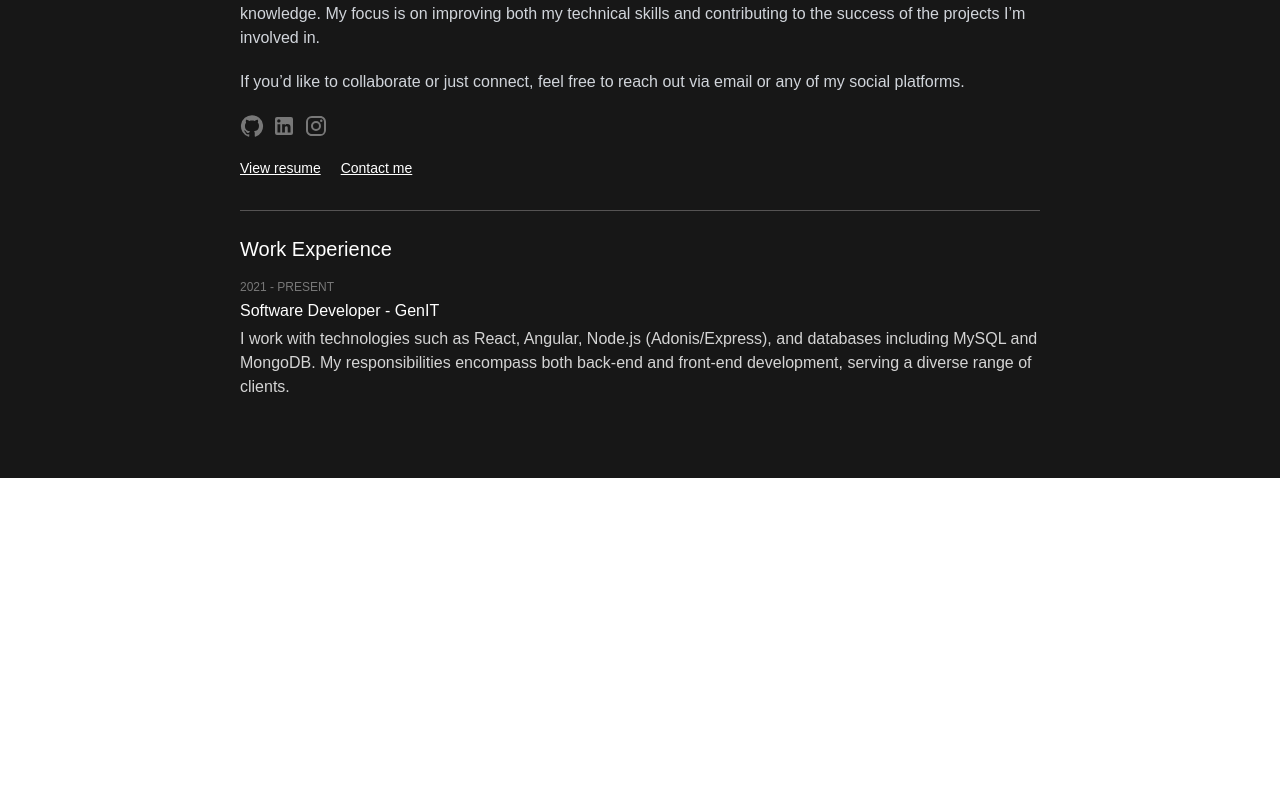
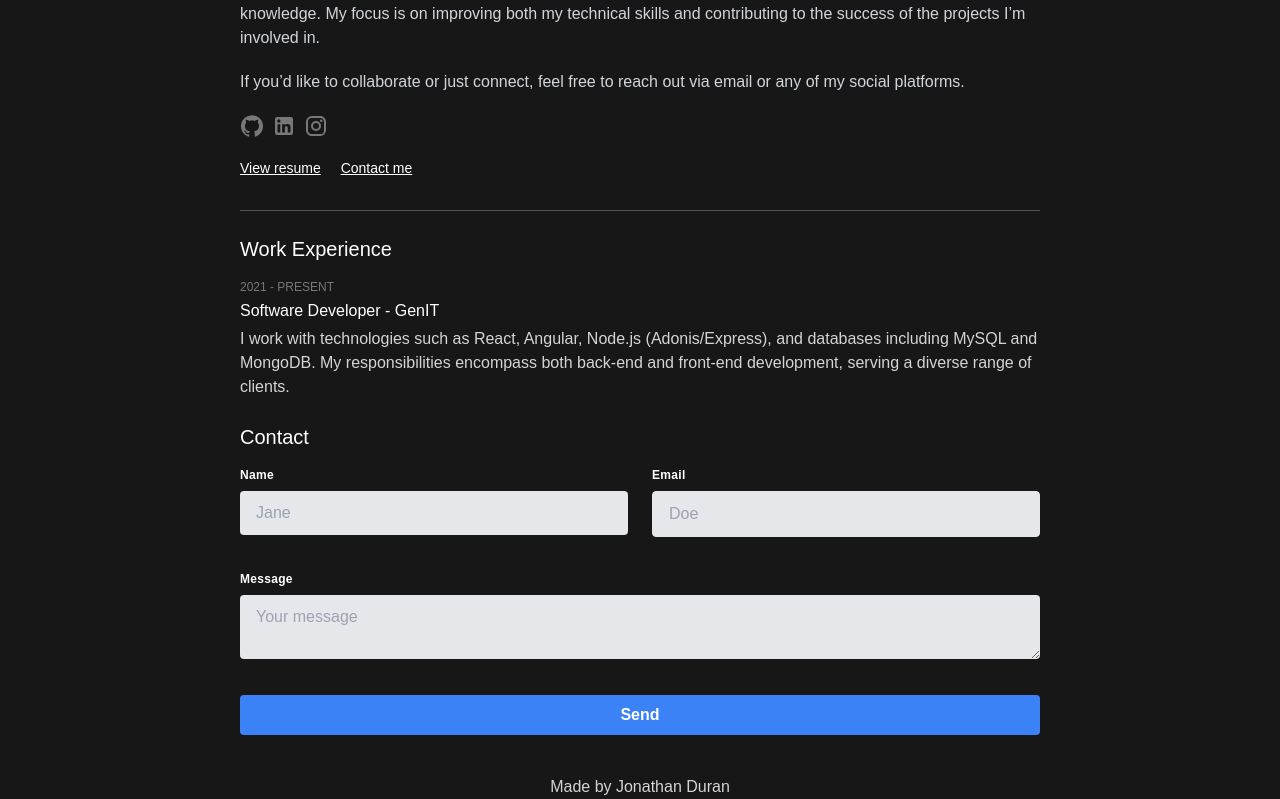
Before and after one commit to jonathanduran7/duranvanella, a Next.js app: page / in a window 1280 px wide. Shown: the part 322-1121 px from the top of the page. Before the commit the page ends 800 px from the top, so only its background shows below. Built offline with nearby package versions, Linux system fonts and the light colour scheme.

Commit message:
add contact section

```diff
--- /dev/null
+++ b/app/components/contact.tsx
@@ -0,0 +1,32 @@
+export default function Contact() {
+  return (
+    <div>
+      <p className="mt-6 text-lg dark:text-white text-black">Contact</p>
+      <div className="flex flex-wrap -mx-3 mb-6 mt-4">
+        <div className="w-full md:w-1/2 px-3 mb-6 md:mb-0">
+          <label className="block tracking-wide text-gray-700 text-xs font-bold mb-2" >
+            Name
+          </label>
+          <input className="block w-full bg-gray-200 rounded py-3 px-4 mb-3 leading-tight focus:outline-none focus:bg-white text-black" id="grid-first-name" type="text" placeholder="Jane" />
+        </div>
+        <div className="w-full md:w-1/2 px-3">
+          <label className="block tracking-wide text-gray-700 text-xs font-bold mb-2" >
+            Email
+          </label>
+          <input className="appearance-none block w-full bg-gray-200 border border-gray-200 rounded py-3 px-4 leading-tight focus:outline-none focus:bg-white focus:border-gray-500 text-black" id="grid-last-name" type="text" placeholder="Doe" />
+        </div>
+      </div>
+      <div className="flex flex-wrap -mx-3 mb-6">
+        <div className="w-full px-3">
+          <label className="block tracking-wide text-gray-700 text-xs font-bold mb-2" >
+            Message
+          </label>
+          <textarea className="block w-full bg-gray-200 rounded py-3 px-4 mb-3 leading-tight focus:outline-none focus:bg-white text-black" id="grid-password" placeholder="Your message"></textarea>
+        </div>
+      </div>
+      <button className="bg-blue-500 hover:bg-blue-700 text-white font-bold py-2 px-4 rounded focus:outline-none focus:shadow-outline w-full" type="button">
+        Send
+      </button>
+    </div>
+  )
+}
--- /dev/null
+++ b/app/components/footer.tsx
@@ -0,0 +1,7 @@
+export default function Footer() {
+  return (
+    <div className="flex justify-center mt-10">
+      <p className="text-black dark:text-gray">Made by Jonathan Duran</p>
+    </div>
+  );
+}
--- a/app/page.tsx
+++ b/app/page.tsx
@@ -2,6 +2,8 @@
 import Profile from "./components/profile";
 import Description from "./components/description";
 import WorkExperience from "./components/work-experience";
+import Footer from "./components/footer";
+import Contact from "./components/contact";
 
 export default function Home() {
   return (
@@ -10,6 +12,8 @@
       <Profile />
       <Description />
       <WorkExperience />
+      <Contact />
+      <Footer />
     </div>
   );
 }
```
